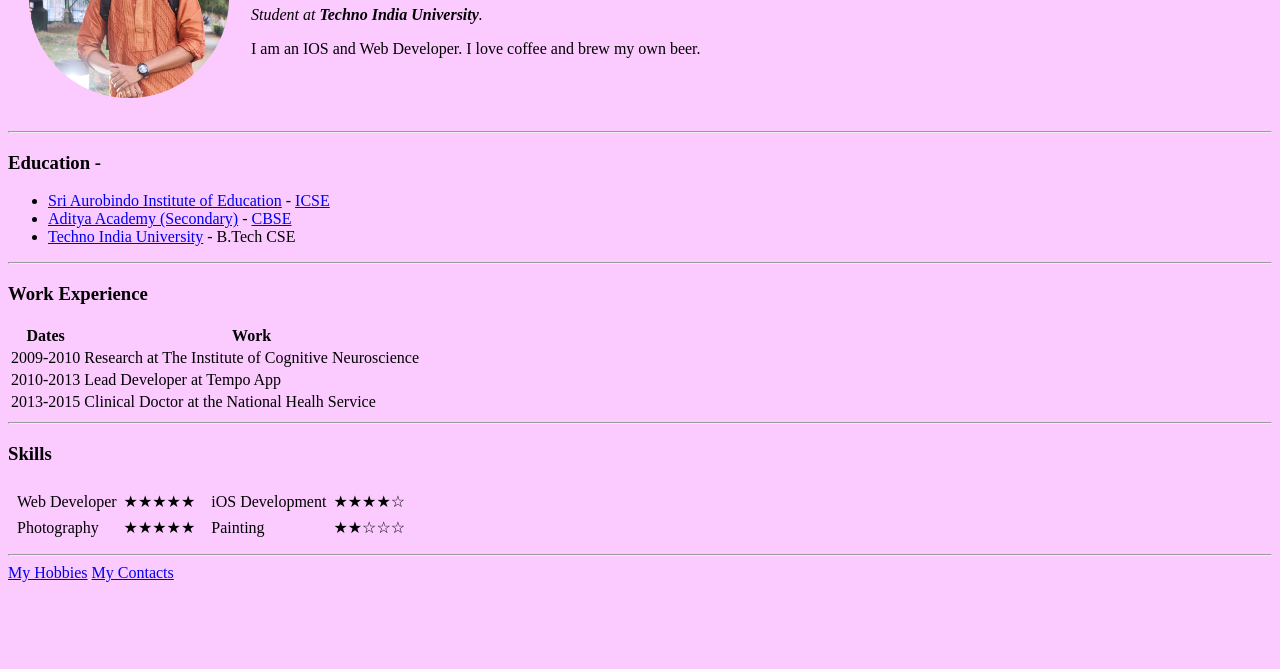
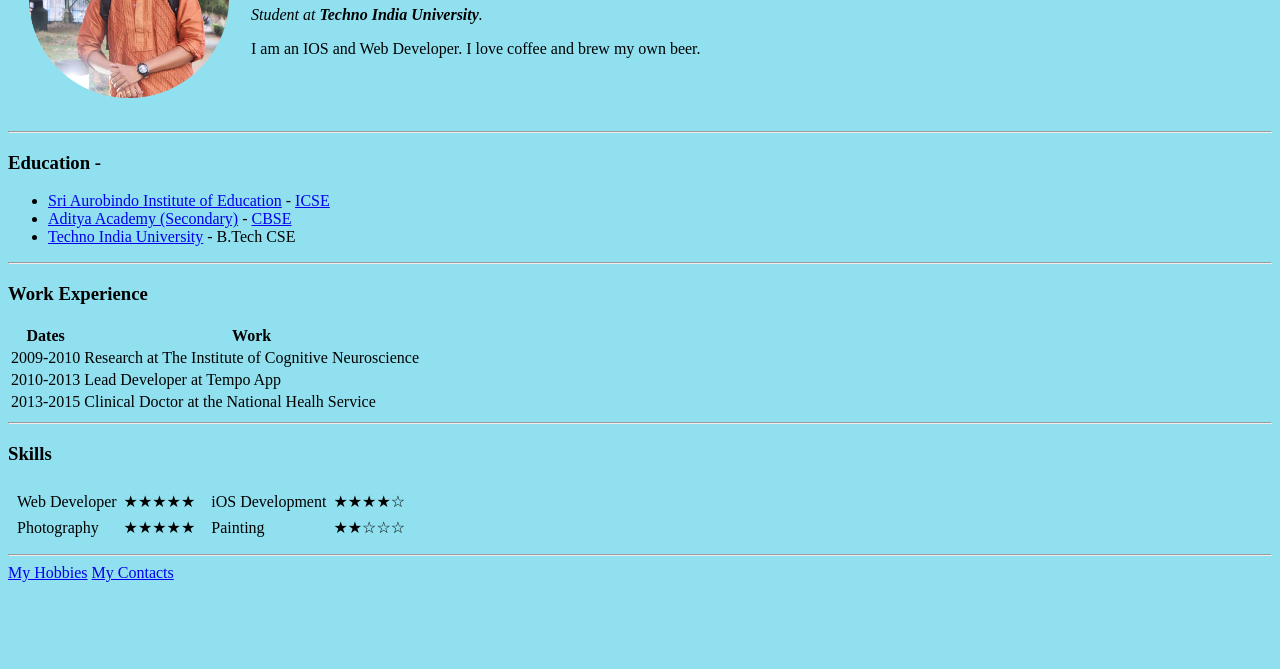
Before and after one commit to Nilanjanak/cv, a plain HTML site: page index.html in a window 1280 px wide. Shown: the part 131-800 px from the top of the page. Drawn offline with Linux system fonts and the light colour scheme.

Commit message:
Updated index.html

```diff
--- a/index.html
+++ b/index.html
@@ -6,7 +6,7 @@
   <title>Nilanjan's Personal Website</title>
   <style>
     body {
-      background-color: #FBCAFF;
+      background-color: #90E0EF;
     }
     hr {
 
```
